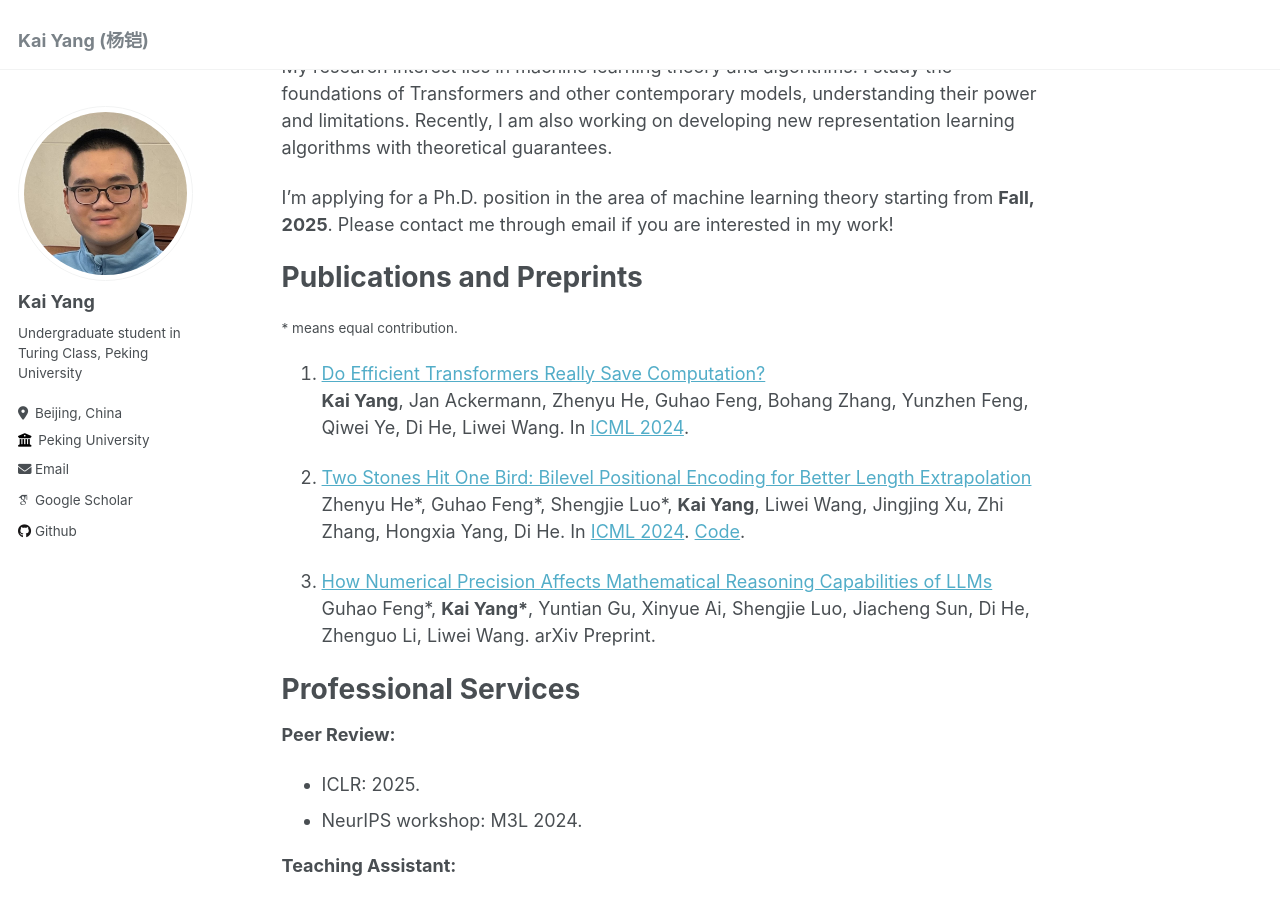
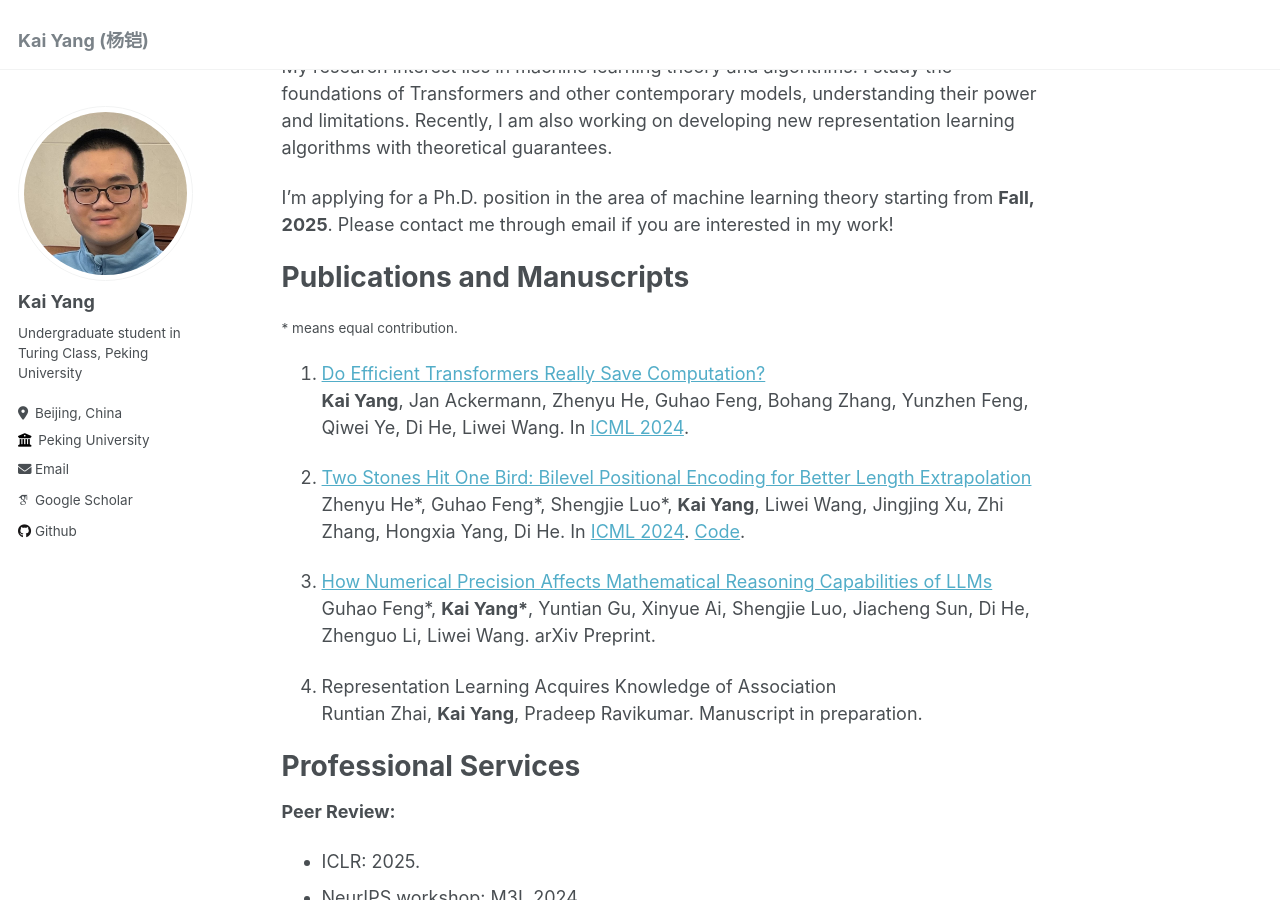
Before and after one commit to YK-YoungK/yk-youngk.github.io, a Jekyll site: the page built from _pages/about.md, in a window 1280 px wide and 900 px high, scrolled down 227 px. Built offline with Jekyll 4.4.1, drawn with Linux system fonts in a browser that asks for light colours; some web fonts are replaced.

Commit message:
Update about & icon

```diff
--- a/_pages/about.md
+++ b/_pages/about.md
@@ -14,7 +14,7 @@ My research interest lies in machine learning theory and algorithms. I study the
 I'm applying for a Ph.D. position in the area of machine learning theory starting from **Fall, 2025**. Please contact me through email if you are interested in my work!
 
 
-Publications and Preprints
+Publications and Manuscripts
 ======
 <sub>\* means equal contribution. </sub>
 
@@ -26,6 +26,9 @@ Zhenyu He\*, Guhao Feng\*, Shengjie Luo\*, **Kai Yang**, Liwei Wang, Jingjing Xu
 
 3. [How Numerical Precision Affects Mathematical Reasoning Capabilities of LLMs](https://arxiv.org/abs/2410.13857)\\
 Guhao Feng\*, **Kai Yang\***, Yuntian Gu, Xinyue Ai, Shengjie Luo, Jiacheng Sun, Di He, Zhenguo Li, Liwei Wang. arXiv Preprint.
+
+4. Representation Learning Acquires Knowledge of Association\\
+Runtian Zhai, **Kai Yang**, Pradeep Ravikumar. Manuscript in preparation.
 
 
 Professional Services
```
Also changed, not shown: images/favicon.ico, images/favicon_old.ico (added).
